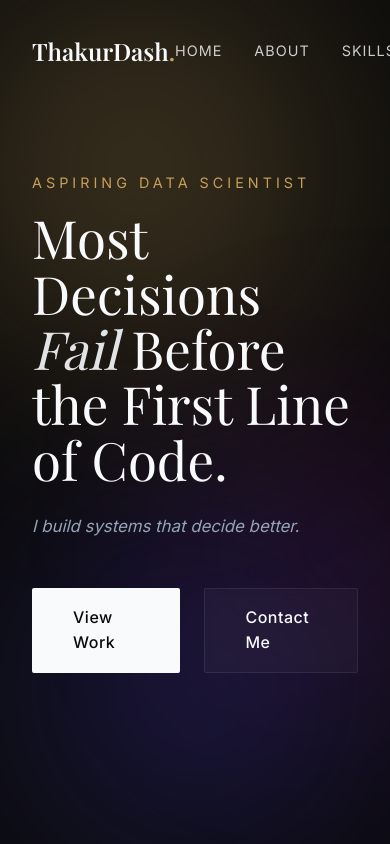
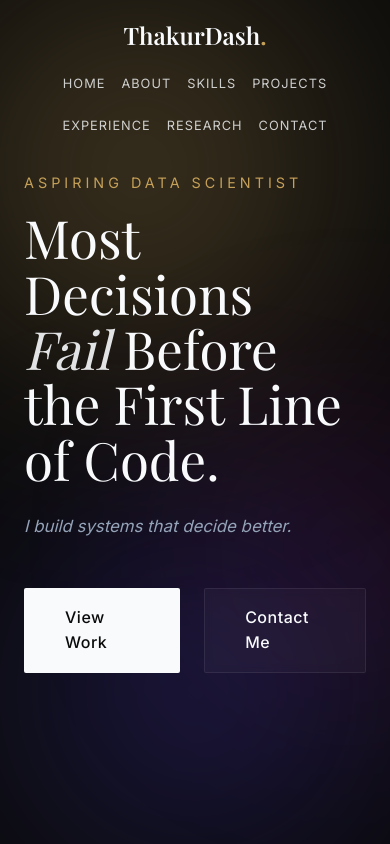
Before and after one commit to ThakurDash24/Portfolio, a React (Vite) app: page / in a window 390 px wide. Shown: the top 844 px of the page. Built offline with nearby package versions, Linux system fonts and the light colour scheme; no server answers; a web font is replaced by a local one.

Commit message:
Update css

```diff
--- a/src/components/Header.jsx
+++ b/src/components/Header.jsx
@@ -22,40 +22,17 @@ const Header = () => {
     ];
 
     return (
-        <header
-            style={{
-                position: 'fixed',
-                top: 0,
-                left: 0,
-                right: 0,
-                zIndex: 1000,
-                transition: 'all 0.3s ease',
-                padding: isScrolled ? '1rem 0' : '2rem 0',
-                background: isScrolled ? 'rgba(10, 10, 10, 0.3)' : 'transparent',
-                backdropFilter: isScrolled ? 'blur(10px)' : 'none',
-                borderBottom: isScrolled ? '1px solid rgba(255,255,255,0.05)' : 'none',
-            }}
-        >
-            <div className="container" style={{ display: 'flex', justifyContent: 'space-between', alignItems: 'center' }}>
-                <a href="#" style={{ fontSize: '1.5rem', fontFamily: 'var(--font-heading)', fontWeight: 600 }}>
-                    ThakurDash<span style={{ color: 'var(--accent-gold)' }}>.</span>
+        <header className={`header ${isScrolled ? 'header-scrolled' : ''}`}>
+            <div className="container nav-container">
+                <a href="#" className="logo">
+                    ThakurDash<span>.</span>
                 </a>
 
                 <nav>
-                    <ul style={{ display: 'flex', gap: '2rem' }}>
+                    <ul className="nav-menu">
                         {navLinks.map((link) => (
                             <li key={link.name}>
-                                <a
-                                    href={link.href}
-                                    style={{
-                                        fontSize: '0.9rem',
-                                        textTransform: 'uppercase',
-                                        letterSpacing: '1px',
-                                        opacity: 0.8,
-                                    }}
-                                    onMouseEnter={(e) => (e.target.style.opacity = '1', e.target.style.color = 'var(--accent-gold)')}
-                                    onMouseLeave={(e) => (e.target.style.opacity = '0.8', e.target.style.color = 'inherit')}
-                                >
+                                <a href={link.href} className="nav-link">
                                     {link.name}
                                 </a>
                             </li>
--- a/src/index.css
+++ b/src/index.css
@@ -192,3 +192,168 @@ ul {
   transform: translateY(-2px);
   box-shadow: 0 10px 20px -10px rgba(255, 255, 255, 0.1);
 }
+
+/* Header Styles */
+.header {
+  position: fixed;
+  top: 0;
+  left: 0;
+  right: 0;
+  z-index: 1000;
+  transition: all 0.3s ease;
+  padding: 2rem 0;
+  background: transparent;
+  backdrop-filter: none;
+  border-bottom: none;
+}
+
+.header-scrolled {
+  padding: 1rem 0;
+  background: rgba(10, 10, 10, 0.3);
+  backdrop-filter: blur(10px);
+  border-bottom: 1px solid rgba(255, 255, 255, 0.05);
+}
+
+.nav-container {
+  display: flex;
+  justify-content: space-between;
+  align-items: center;
+}
+
+.logo {
+  font-size: 1.5rem;
+  font-family: var(--font-heading);
+  font-weight: 600;
+}
+
+.logo span {
+  color: var(--accent-gold);
+}
+
+.nav-menu {
+  display: flex;
+  gap: 2rem;
+}
+
+.nav-link {
+  font-size: 0.9rem;
+  text-transform: uppercase;
+  letter-spacing: 1px;
+  opacity: 0.8;
+  transition: opacity 0.3s ease, color 0.3s ease;
+}
+
+.nav-link:hover {
+  opacity: 1;
+  color: var(--accent-gold);
+}
+
+/* Projects Styles */
+.projects-grid {
+  display: grid;
+  gap: 2rem;
+  grid-template-columns: repeat(auto-fit, minmax(300px, 1fr));
+}
+
+.project-card {
+  padding: 2rem;
+  border-radius: 6px;
+  position: relative;
+  overflow: hidden;
+  cursor: default;
+  transition: transform 0.35s ease, box-shadow 0.35s ease;
+}
+
+.project-card:hover {
+  transform: translateY(-6px);
+  box-shadow: 0 18px 40px rgba(0, 0, 0, 0.45);
+}
+
+.project-title {
+  display: inline-block;
+  cursor: pointer;
+  transition: transform 0.3s ease, color 0.3s ease;
+}
+
+.project-title:hover {
+  transform: scale(1.05);
+  color: var(--accent-gold);
+}
+
+.project-description {
+  color: var(--text-muted);
+  margin-top: 0.75rem;
+}
+
+.project-tags {
+  margin-top: 1rem;
+}
+
+.project-tag {
+  margin-right: 1rem;
+  color: var(--accent-gold);
+  font-size: 0.9rem;
+}
+
+.project-link-container {
+  margin-top: 1.2rem;
+}
+
+.project-link {
+  font-size: 0.85rem;
+  color: var(--text-muted);
+  cursor: pointer;
+  opacity: 0.7;
+  transition: opacity 0.3s ease, color 0.3s ease;
+}
+
+.project-link:hover {
+  opacity: 1;
+  color: var(--text-color);
+}
+
+/* Media Queries */
+@media (max-width: 768px) {
+  .container {
+    padding: 0 1.5rem;
+  }
+
+  .section {
+    padding: 4rem 0;
+  }
+
+  /* Header Mobile */
+  .header {
+    padding: 1rem 0;
+  }
+
+  .nav-container {
+    flex-direction: column;
+    gap: 1rem;
+  }
+
+  .nav-menu {
+    gap: 1rem;
+    flex-wrap: wrap;
+    justify-content: center;
+  }
+
+  .nav-link {
+    font-size: 0.8rem;
+  }
+
+  /* Typography Mobile */
+  h1 {
+    font-size: 2.5rem;
+  }
+
+  h2 {
+    font-size: 2rem !important;
+    /* Override inline styles if any remain, though best to refactor those too */
+  }
+
+  /* Projects Mobile */
+  .projects-grid {
+    grid-template-columns: 1fr;
+  }
+}
--- a/src/sections/Projects.jsx
+++ b/src/sections/Projects.jsx
@@ -35,127 +35,39 @@ const Projects = () => {
                 Projects
             </h2>
 
-            <div style={{ display: 'grid', gap: '2rem' }}>
+            <div className="projects-grid">
                 {projects.map((project, index) => (
                     <div
                         key={index}
-                        className="glass"
-                        style={{
-                            padding: '2rem',
-                            borderRadius: '6px',
-                            position: 'relative',
-                            overflow: 'hidden',
-                            cursor: 'default',
-                            transition:
-                                'transform 0.35s ease, box-shadow 0.35s ease',
-                        }}
-                        onMouseEnter={(e) => {
-                            e.currentTarget.style.transform =
-                                'translateY(-6px)';
-                            e.currentTarget.style.boxShadow =
-                                '0 18px 40px rgba(0,0,0,0.45)';
-                        }}
-                        onMouseLeave={(e) => {
-                            e.currentTarget.style.transform = 'translateY(0)';
-                            e.currentTarget.style.boxShadow = 'none';
-                            e.currentTarget.style.background = 'none';
-                        }}
-                        onMouseMove={(e) => {
-                            const rect =
-                                e.currentTarget.getBoundingClientRect();
-                            const x = e.clientX - rect.left;
-                            const y = e.clientY - rect.top;
-
-                            e.currentTarget.style.background =
-                                `radial-gradient(
-                                    600px circle at ${x}px ${y}px,
-                                    rgba(255,255,255,0.08),
-                                    transparent 40%
-                                )`;
-                        }}
+                        className="glass project-card"
+                        onClick={() => window.open(project.link, '_blank')}
                     >
                         {/* Project Title (Live Link) */}
-                        <h3
-                            style={{
-                                display: 'inline-block',
-                                cursor: 'pointer',
-                                transition:
-                                    'transform 0.3s ease, color 0.3s ease',
-                            }}
-                            onMouseEnter={(e) => {
-                                e.currentTarget.style.transform =
-                                    'scale(1.05)';
-                                e.currentTarget.style.color =
-                                    'var(--accent-gold)';
-                                e.currentTarget
-                                    .closest('.glass')
-                                    .style.backdropFilter =
-                                    'blur(6px)';
-                            }}
-                            onMouseLeave={(e) => {
-                                e.currentTarget.style.transform = 'scale(1)';
-                                e.currentTarget.style.color = '';
-                                e.currentTarget
-                                    .closest('.glass')
-                                    .style.backdropFilter =
-                                    'none';
-                            }}
-                            onClick={() =>
-                                window.open(project.link, '_blank')
-                            }
-                        >
+                        <h3 className="project-title">
                             {project.title}
                         </h3>
 
-                        <p
-                            style={{
-                                color: 'var(--text-muted)',
-                                marginTop: '0.75rem',
-                            }}
-                        >
+                        <p className="project-description">
                             {project.description}
                         </p>
 
                         {/* Tags */}
-                        <div style={{ marginTop: '1rem' }}>
+                        <div className="project-tags">
                             {project.tags.map((tag) => (
-                                <span
-                                    key={tag}
-                                    style={{
-                                        marginRight: '1rem',
-                                        color: 'var(--accent-gold)',
-                                        fontSize: '0.9rem',
-                                    }}
-                                >
+                                <span key={tag} className="project-tag">
                                     #{tag}
                                 </span>
                             ))}
                         </div>
 
                         {/* GitHub Link */}
-                        <div style={{ marginTop: '1.2rem' }}>
+                        <div className="project-link-container">
                             <span
-                                style={{
-                                    fontSize: '0.85rem',
-                                    color: 'var(--text-muted)',
-                                    cursor: 'pointer',
-                                    opacity: 0.7,
-                                    transition:
-                                        'opacity 0.3s ease, color 0.3s ease',
+                                className="project-link"
+                                onClick={(e) => {
+                                    e.stopPropagation();
+                                    window.open(project.github, '_blank');
                                 }}
-                                onMouseEnter={(e) => {
-                                    e.currentTarget.style.opacity = '1';
-                                    e.currentTarget.style.color =
-                                        'var(--text-color)';
-                                }}
-                                onMouseLeave={(e) => {
-                                    e.currentTarget.style.opacity = '0.7';
-                                    e.currentTarget.style.color =
-                                        'var(--text-muted)';
-                                }}
-                                onClick={() =>
-                                    window.open(project.github, '_blank')
-                                }
                             >
                                 View on GitHub →
                             </span>
```
